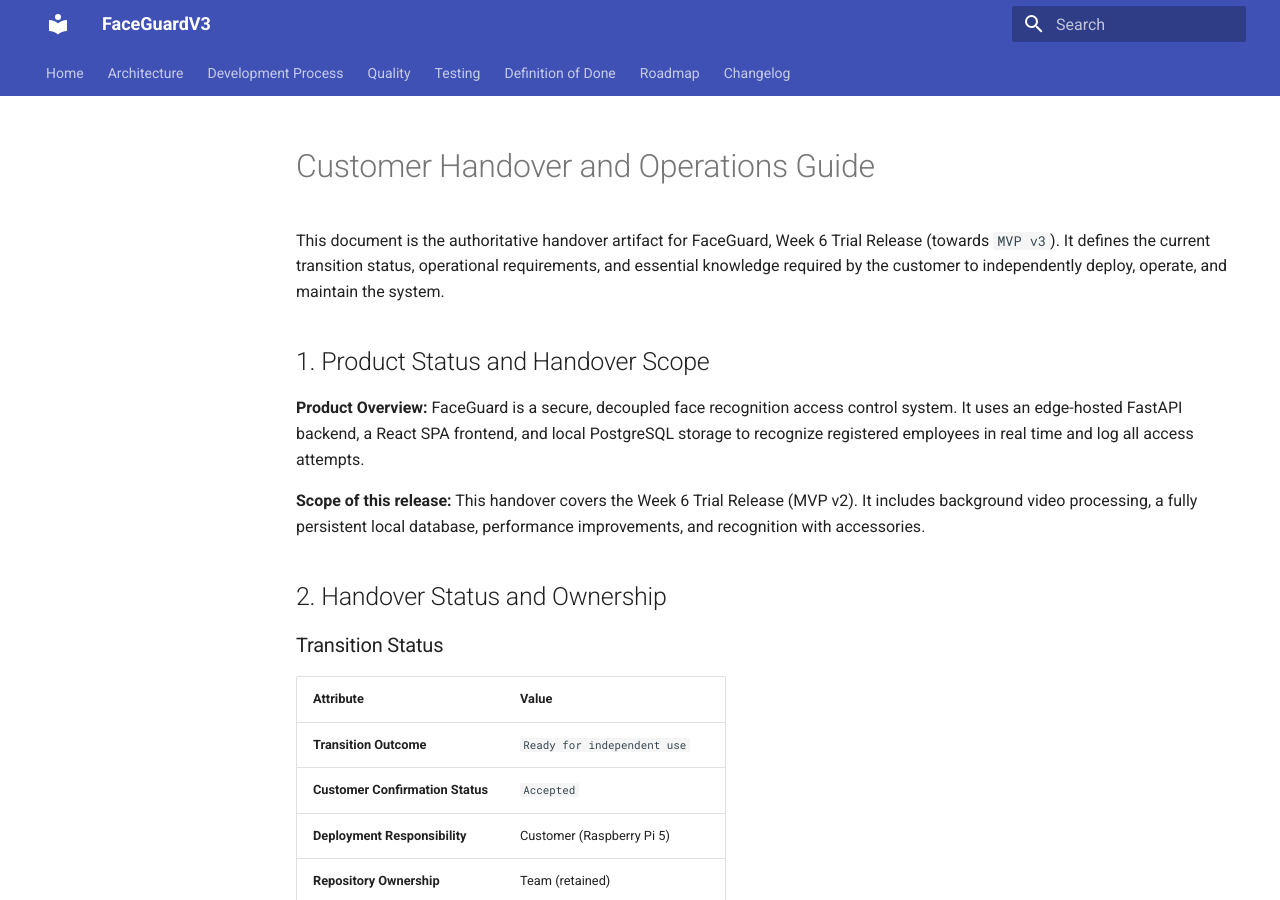
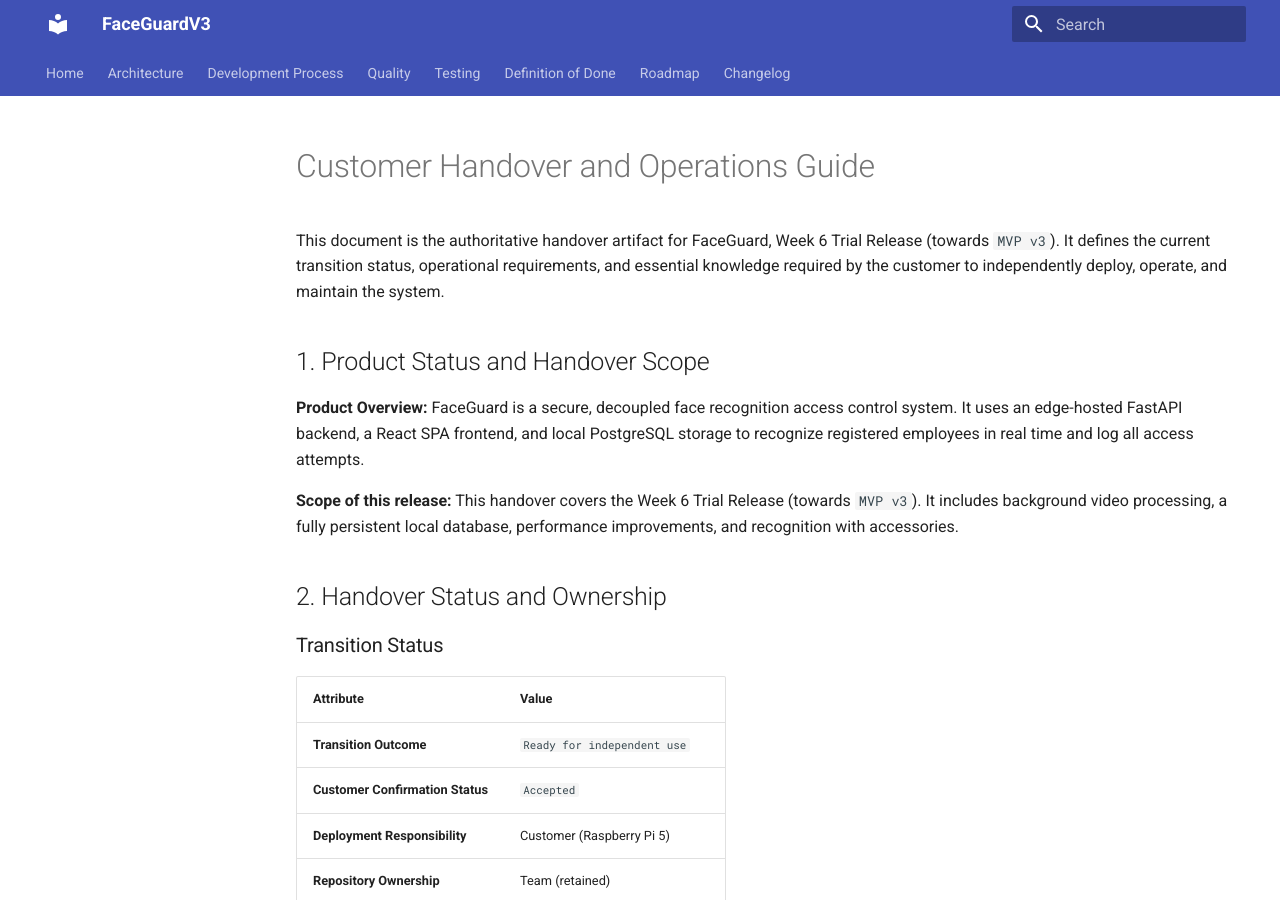
Before and after one commit to Innopolis-Robotics-Society/FaceGuardV3, an MkDocs documentation site: the page built from docs/customer-handover.md, in a window 1280 px wide and 900 px high. Built offline with MkDocs 1.6.1 and Material for MkDocs 9.7.7, drawn with Linux system fonts in a browser that asks for light colours.

Commit message:
Update release scope to reflect MVP v3

```diff
--- a/docs/customer-handover.md
+++ b/docs/customer-handover.md
@@ -6,7 +6,7 @@ This document is the authoritative handover artifact for FaceGuard, Week 6 Trial
 
 **Product Overview:** FaceGuard is a secure, decoupled face recognition access control system. It uses an edge-hosted FastAPI backend, a React SPA frontend, and local PostgreSQL storage to recognize registered employees in real time and log all access attempts.
 
-**Scope of this release:** This handover covers the Week 6 Trial Release (MVP v2). It includes background video processing, a fully persistent local database, performance improvements, and recognition with accessories.
+**Scope of this release:** This handover covers the Week 6 Trial Release (towards `MVP v3`). It includes background video processing, a fully persistent local database, performance improvements, and recognition with accessories.
 
 ## 2. Handover Status and Ownership
 
```
